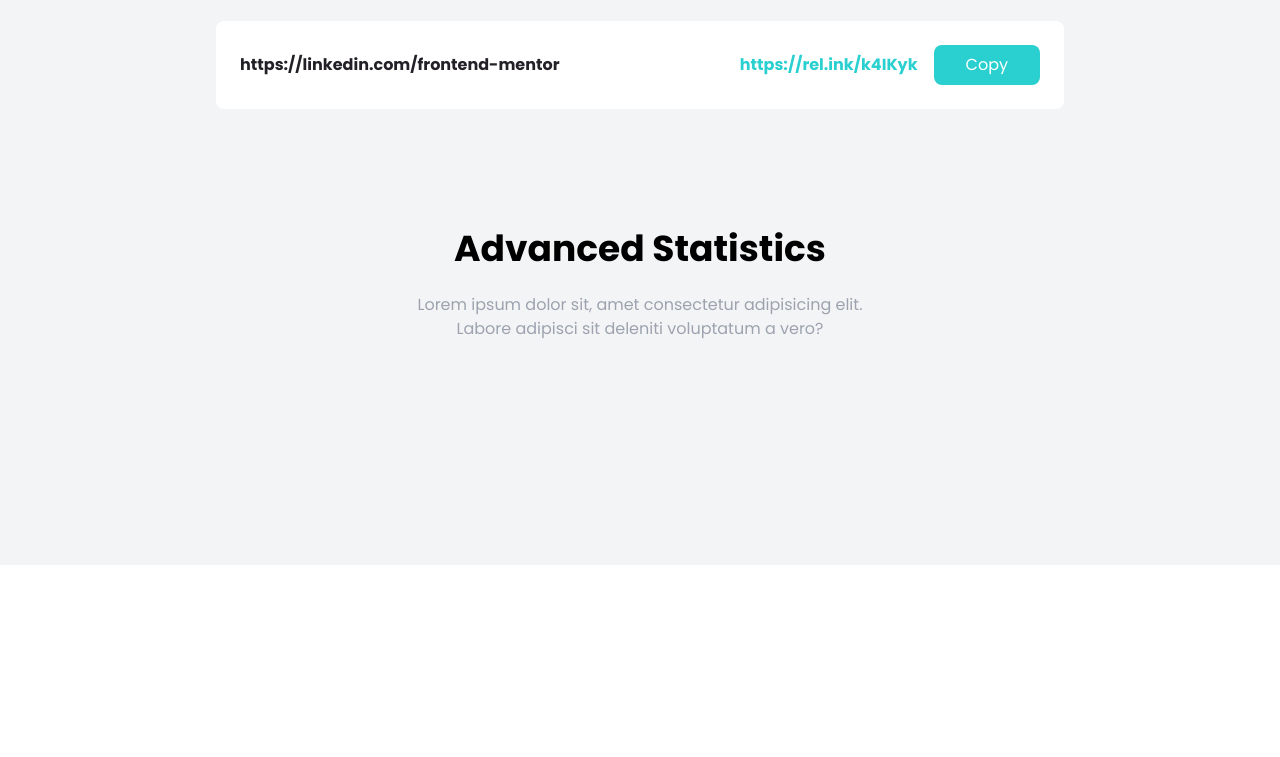
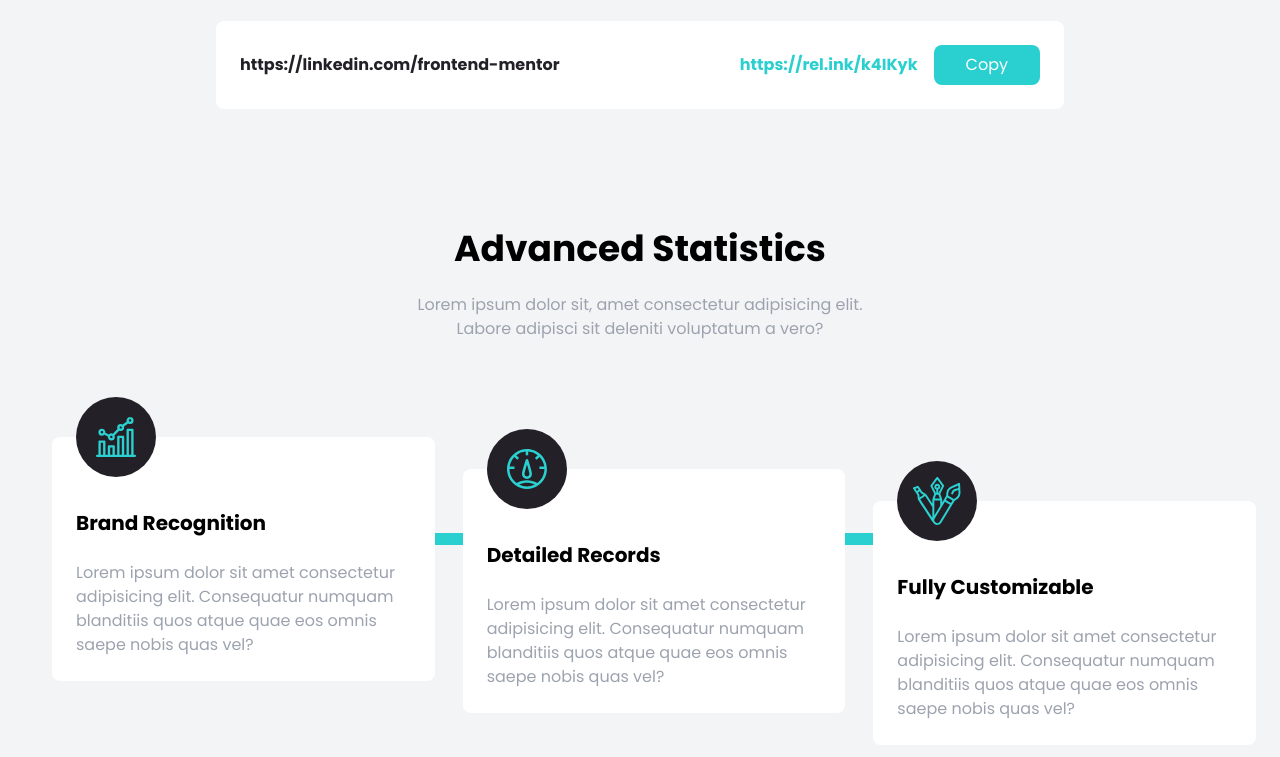
Before and after one commit to strangermushwana/shortly, a website: page index.html in a window 1280 px wide. Shown: the part 1047-1804 px from the top of the page. Before the commit the page ends 1612 px from the top, so only its background shows below. Drawn offline with Linux system fonts and the light colour scheme.

Commit message:
added feature box section

```diff
--- a/index.html
+++ b/index.html
@@ -107,7 +107,46 @@
     <!-- Feature Box Section -->
     <section id="features" class="pb-32 bg-gray-100">
       <div class="relative container flex flex-col items-start px-6 mx-auto md:flex-row md:space-x-7">
-
+        <!-- Horizontal  Line -->
+        <div class="hidden absolute top-24 w-10/12 left-16 h-3 bg-cyan md:block"></div>
+        <!-- Vertical -->
+        <div class="absolute w-2 left-1/2 h-full -ml-1 bg-cyan md:hidden"></div>
+        <!-- Box 1 -->
+        <div class="relative flex flex-col p-6 space-y-6 bg-white rounded-lg md:w-1/3">
+          <!-- Image Positioning -->
+          <div class="absolute -ml-10 left-1/2 -top-10 md:left-16">
+            <!-- Image Container for BG and Centering -->
+            <div class="flex items-center justify-center w-20 h-20 p-4 rounded-full bg-veryDarkViolet">
+              <img src="images/icon-brand-recognition.svg" alt="">
+            </div>
+          </div>
+          <h5 class="pt-6 text-xl font-bold text-center capitalize md:text-left">Brand Recognition</h5>
+          <p class="text-center text-gray-400 md:text-left">Lorem ipsum dolor sit amet consectetur adipisicing elit. Consequatur numquam blanditiis quos atque quae eos omnis saepe nobis quas vel?</p>
+        </div>
+        <!-- Box 2 -->
+        <div class="relative flex flex-col mt-24 p-6 space-y-6 bg-white rounded-lg md:mt-8 md:w-1/3">
+          <!-- Image Positioning -->
+          <div class="absolute -ml-10 left-1/2 -top-10 md:left-16">
+            <!-- Image Container for BG and Centering -->
+            <div class="flex items-center justify-center w-20 h-20 p-4 rounded-full bg-veryDarkViolet">
+              <img src="images/icon-detailed-records.svg" alt="">
+            </div>
+          </div>
+          <h5 class="pt-6 text-xl font-bold text-center capitalize md:text-left">Detailed Records</h5>
+          <p class="text-center text-gray-400 md:text-left">Lorem ipsum dolor sit amet consectetur adipisicing elit. Consequatur numquam blanditiis quos atque quae eos omnis saepe nobis quas vel?</p>
+        </div>
+        <!-- Box 3 -->
+        <div class="relative flex flex-col mt-24 p-6 space-y-6 bg-white rounded-lg md:mt-16 md:w-1/3">
+          <!-- Image Positioning -->
+          <div class="absolute -ml-10 left-1/2 -top-10 md:left-16">
+            <!-- Image Container for BG and Centering -->
+            <div class="flex items-center justify-center w-20 h-20 p-4 rounded-full bg-veryDarkViolet">
+              <img src="images/icon-fully-customizable.svg" alt="">
+            </div>
+          </div>
+          <h5 class="pt-6 text-xl font-bold text-center capitalize md:text-left">Fully Customizable</h5>
+          <p class="text-center text-gray-400 md:text-left">Lorem ipsum dolor sit amet consectetur adipisicing elit. Consequatur numquam blanditiis quos atque quae eos omnis saepe nobis quas vel?</p>
+        </div>
       </div>
     </section>
   </body>
```
Also changed, not shown: css/style.css.
